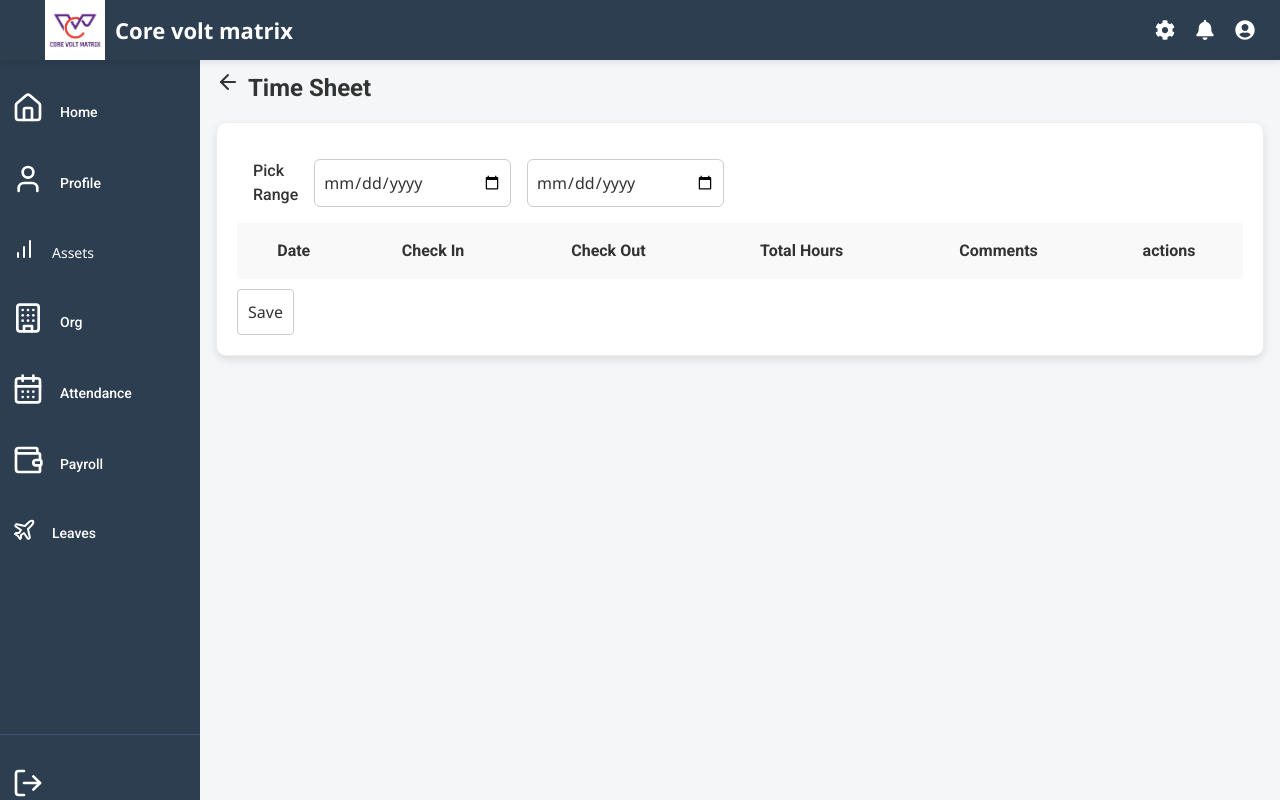
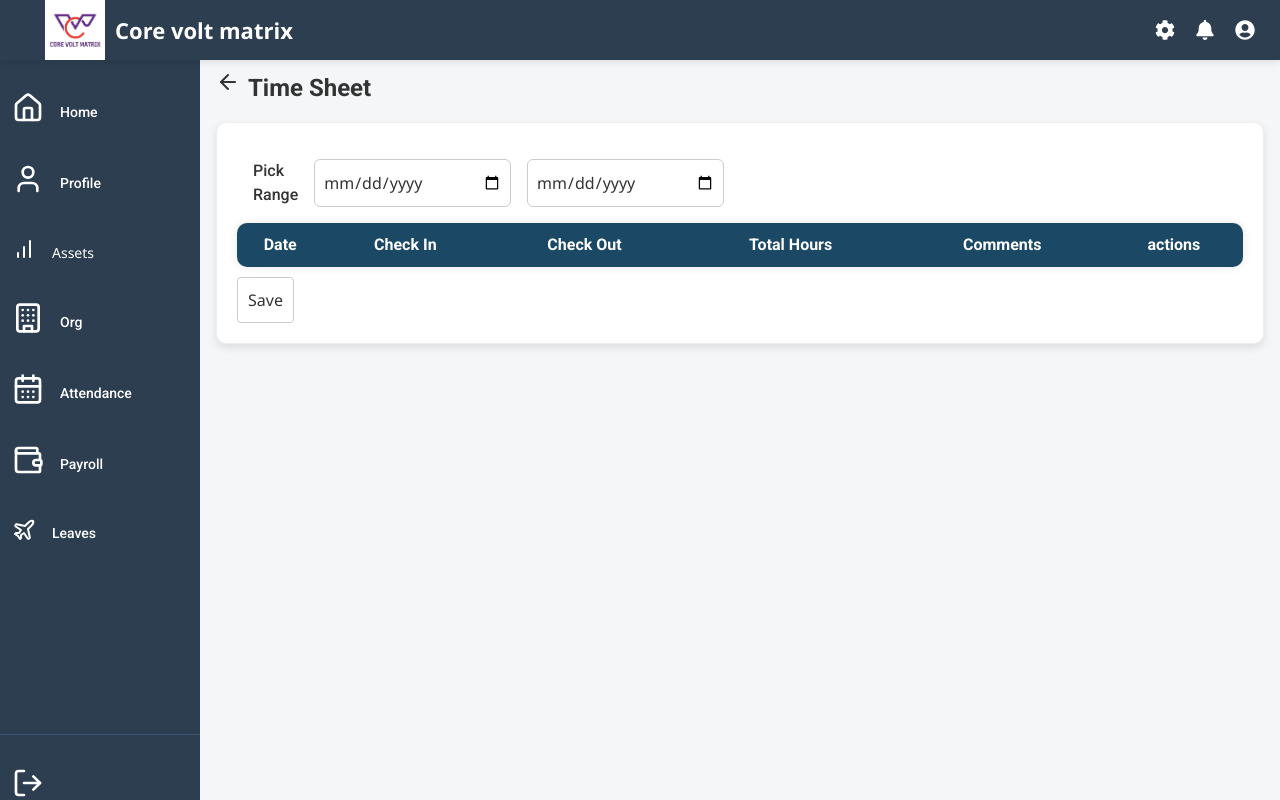
Before and after one commit to Volt-Matrix/voltcore, a React (Vite) app: page /attendance/myTimeSheet in a window 1280 px wide. Built offline with nearby package versions, Linux system fonts and the light colour scheme.

Commit message:
refactor: apply common table styles in Attendance Timesheet pages

```diff
--- a/src/components/AttendanceComponents/SubmittedTimeSheetList.css
+++ b/src/components/AttendanceComponents/SubmittedTimeSheetList.css
@@ -0,0 +1,3 @@
+.timesheet-list-container tbody tr:nth-child(even) {
+    background-color: #f4f6f8;
+}
--- a/src/components/AttendanceComponents/SubmittedTimeSheetList.jsx
+++ b/src/components/AttendanceComponents/SubmittedTimeSheetList.jsx
@@ -126,8 +126,8 @@ const SubmittedTimeSheetList = () => {
   }, [pagination.pageIndex, pagination.pageSize]);
 
   return (
-    <div className="p-4">
-      <table className="w-full border border-gray-300 scrollable-table">
+    <div className="timesheet-list-container p-4">
+      <table className="table-style1">
         <thead className="bg-gray-100">
           {table.getHeaderGroups().map((headerGroup) => (
             <tr key={headerGroup.id}>
--- a/src/components/CustomTimesheet/CustomTImeSheet.css
+++ b/src/components/CustomTimesheet/CustomTImeSheet.css
@@ -1,14 +1,15 @@
 .atten-sheet {
   width: 100%;
 }
-.atten-sheet table {
-  width: 100%;
-  text-align: center;
+
+.atten-sheet tbody tr:nth-child(4n +3) {
+  background-color: #f4f6f8;
 }
-.atten-sheet table tr {
-  display: sticky !important;
-  padding: 1em;
+
+.atten-sheet tbody tr:nth-child(4n +4) {
+  background-color: #f4f6f8;
 }
+
 .atten-sheet .d-pick {
   display: flex;
   gap: 1em;
--- a/src/components/CustomTimesheet/CustomTImeSheet.jsx
+++ b/src/components/CustomTimesheet/CustomTImeSheet.jsx
@@ -154,7 +154,7 @@ const warning = ()=>{
           <input type="date" name="fromDate" onChange={handleDatePick} />
           <input type="date" name="toDate" onChange={handleDatePick} />
         </div>
-        <table className="flex-1 scrollable-table">
+        <table className="table-style1">
           <thead>
             <tr className="rpr">
               {timeSheetFields.map((field, index) => (
```
